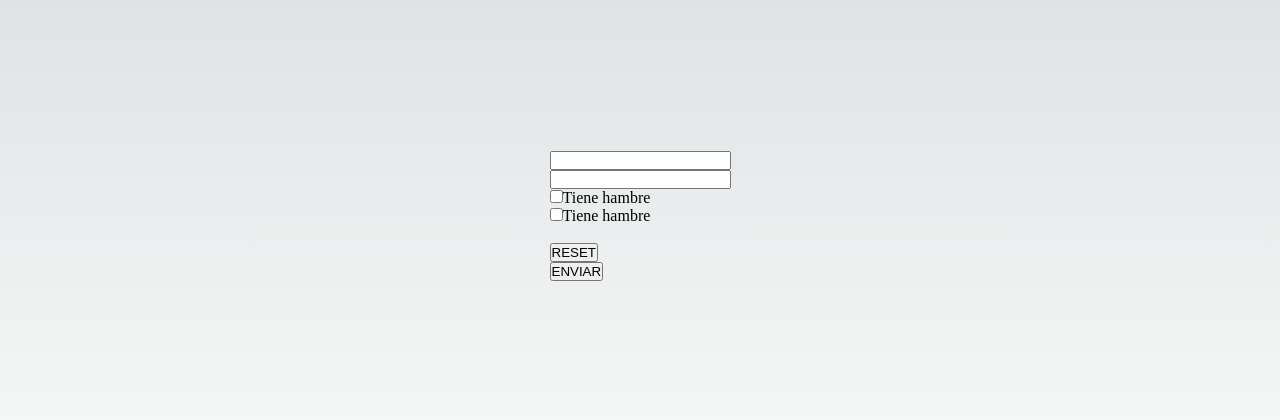
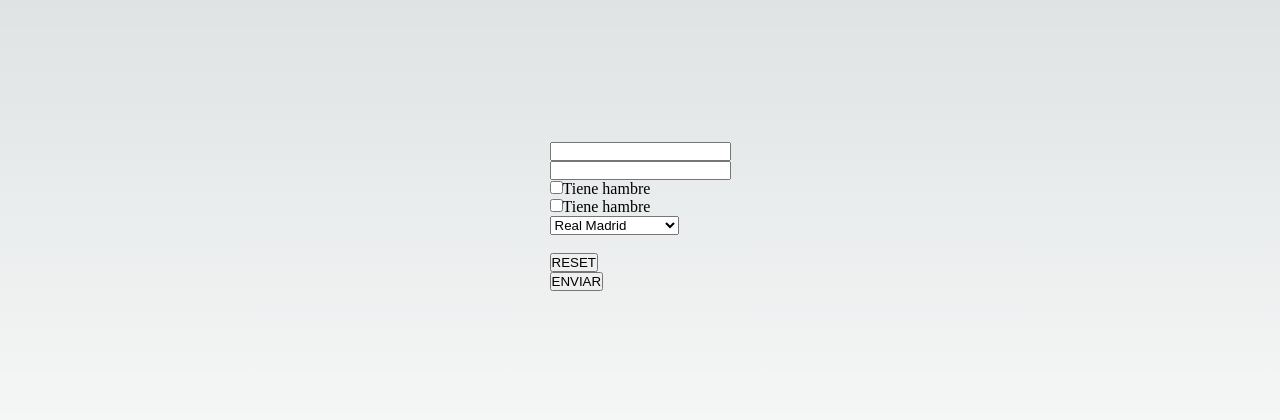
Before and after one commit to Aluonam/formularioLocalStorage, a Next.js app in the folder formulario-y-local-storage/: page / in a window 1280 px wide. Shown: the part 184-604 px from the top of the page. Built offline with nearby package versions, Linux system fonts and the light colour scheme.

Commit message:
Select con opciones

```diff
--- a/formulario-y-local-storage/components/Formulario.jsx
+++ b/formulario-y-local-storage/components/Formulario.jsx
@@ -37,19 +37,36 @@ const Formulario = () => {
         {/* además, si quiero que desaparezca el valor una vez haya sido enviado: debo especificar el nombre de la variable donde lo he guardado y la clave (es la forma de acceder al objeto) */}
         <input type="text" id='nombre_usuario' onChange={(e)=>setFormularioPau({...formularioPau,username:e.target.value})} value={formularioPau.username ?? ""}/>
         <br></br>
+
         {/* INPUT TIPO CONTRASEÑA (especifico type password) */}
         <input type="password" id="password" onChange={(e)=>setFormularioPau({...formularioPau,password:e.target.value})} />
         <br></br>
+
         {/* INPUT TIPO CHECKBOX */}
         {/* hay que especificar el tipo y también al guardar el valor: e.target.checked */}
         <input type="checkbox" id="identificador" name="nombre" onChange={(e)=>setFormularioPau({...formularioPau,tieneHambre:e.target.checked})}/>Tiene hambre
         <br></br>
+
+        {/* INPUT TIPO CHECKBOX CON FUNCIÓN PARA GUARDAR UN VALOR U OTRO, si se hace check o no */}
         <input type="checkbox" id="identificador" name="nombre" value="Tengo hambre" onChange={(e)=>handleTengoHambre(e)}/>Tiene hambre
         <br></br>
 
+        {/* SELECT CON OPCIONES */}
+        {/* se guarda como value y la opcion preseleccionada se pone como selected */}
+        <select onChange={(e)=>setFormularioPau({...formularioPau,equipo:e.target.value})}>
+          <option>Atlético de Madrid</option>
+          <option>Real Betis</option>
+          <option>FC. Barcelona</option>
+          <option selected="selected">Real Madrid</option>
+          <option>Zaragoza</option>
+        </select>
         <br></br>
+
+        <br></br>
+        {/* BOTÓN BORRAR: deja el modificador como objeto vacio */}
         <button onClick={()=>setFormularioPau({})}>RESET</button>
         <br></br>
+        {/* BOTÓN ENVIAR: función que especifica clave y valor. El valor se pasa a JSON JSON.stringify(formularioPau) con los datos de la variable del useState */}
         <button onClick={()=>handleEnviarForm()}>ENVIAR</button>
     </div>
   )
```
